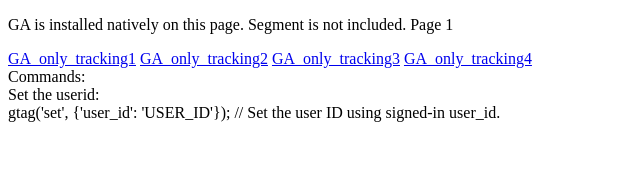
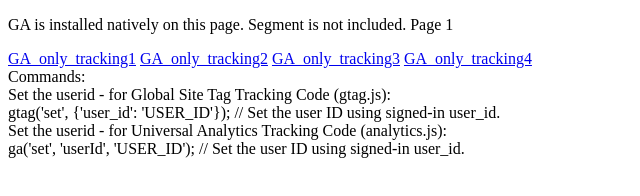
Before and after one commit to joe-ayoub-segment/joe-ayoub-segment.github.io, a plain HTML site: page ga_only_tracking1.html in a window 1280 px wide. Shown: the whole page, without its empty margins (0-640 px from the left). Drawn offline with Linux system fonts and the light colour scheme.

Commit message:
Update ga_only_tracking1.html

```diff
--- a/ga_only_tracking1.html
+++ b/ga_only_tracking1.html
@@ -24,9 +24,12 @@
 
 
     <div>Commands:</div>
-    <div>Set the userid:</div>
+    <div>Set the userid - for Global Site Tag Tracking Code (gtag.js):</div>
     <div>gtag('set', {'user_id': 'USER_ID'}); // Set the user ID using signed-in user_id.<div>
 
+
+    <div>Set the userid - for Universal Analytics Tracking Code (analytics.js):</div>
+    <div>ga('set', 'userId', 'USER_ID'); // Set the user ID using signed-in user_id.<div>
 
 
 
```
